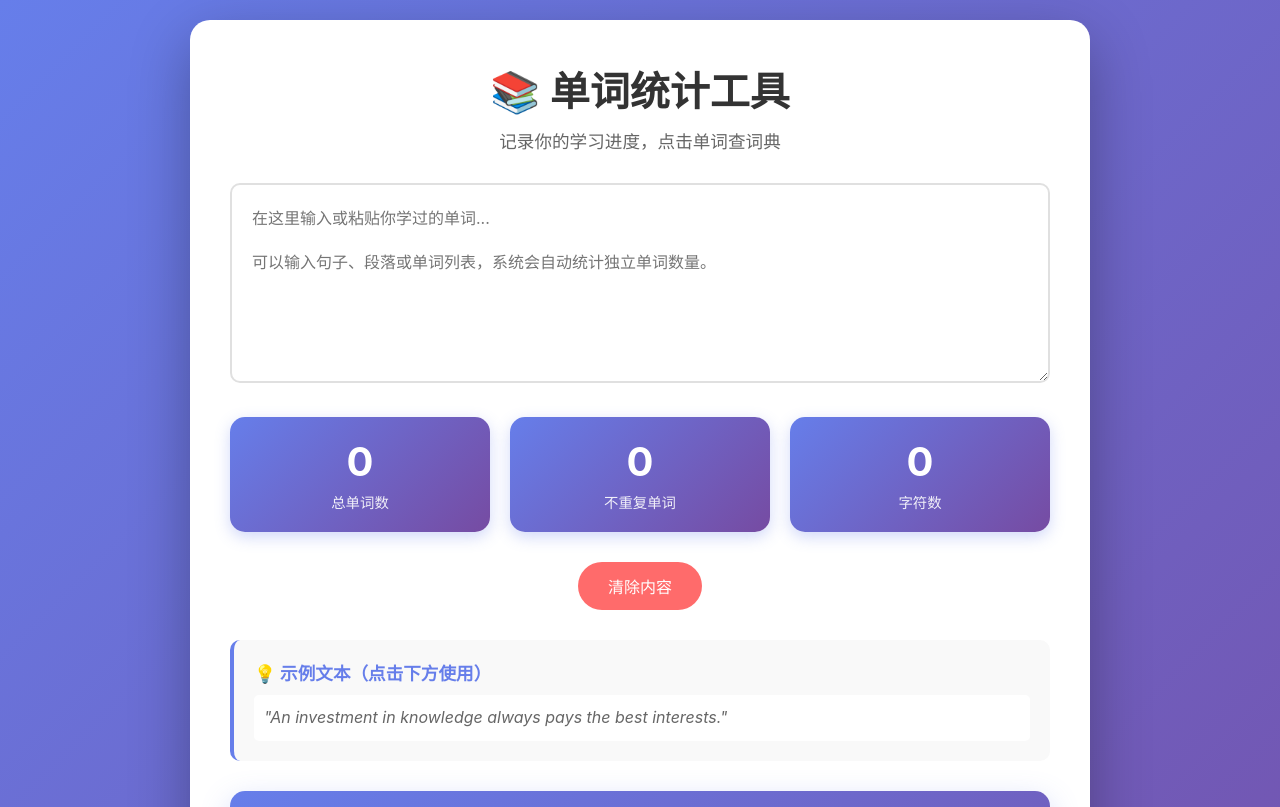
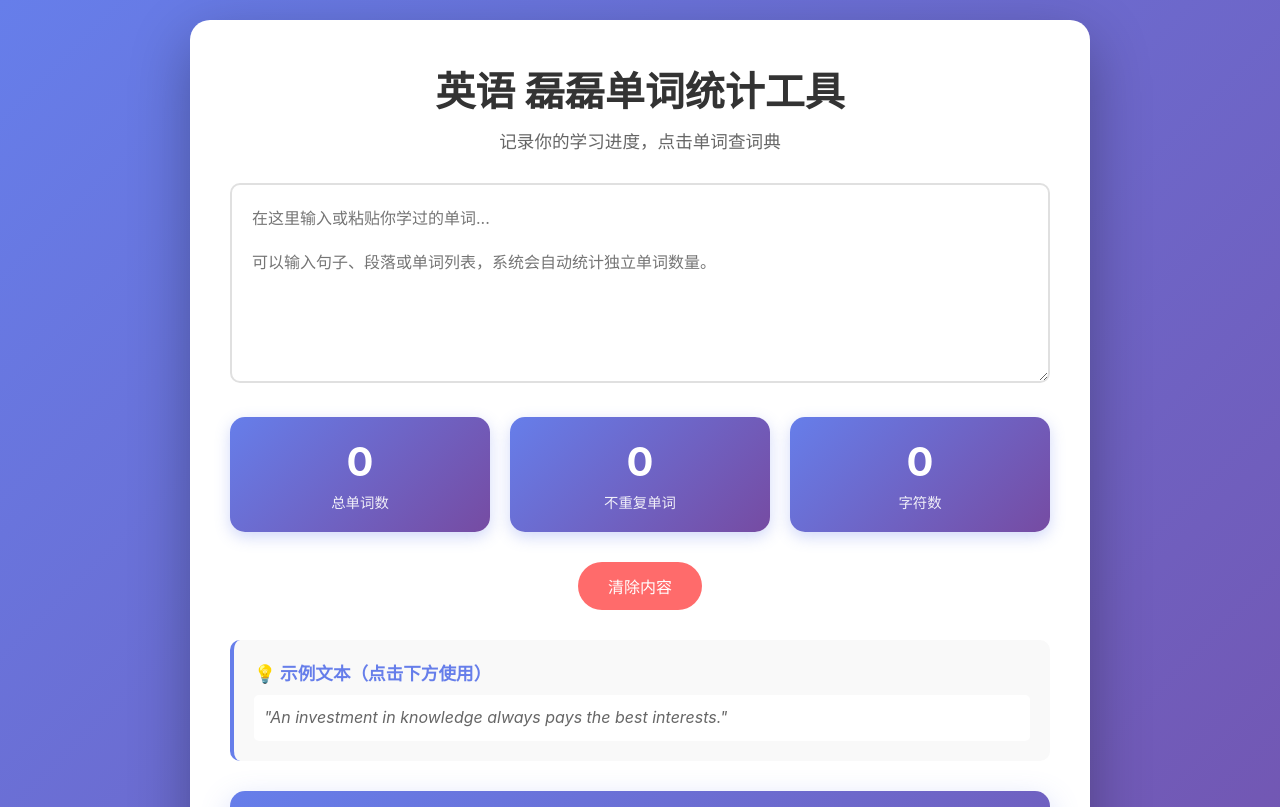
Before and after one commit to yanglei-985/-tw, a plain HTML site: page index.html in a window 1280 px wide. Shown: the top 807 px of the page. Drawn offline with Linux system fonts and the light colour scheme.

Commit message:
Update index.html

```diff
--- a/index.html
+++ b/index.html
@@ -252,7 +252,7 @@
 </head>
 <body>
     <div class="container">
-        <h1>📚 单词统计工具</h1>
+        <h1>英语 磊磊单词统计工具</h1>
         <p class="subtitle">记录你的学习进度，点击单词查词典</p>
 
         <div class="input-section">
```
